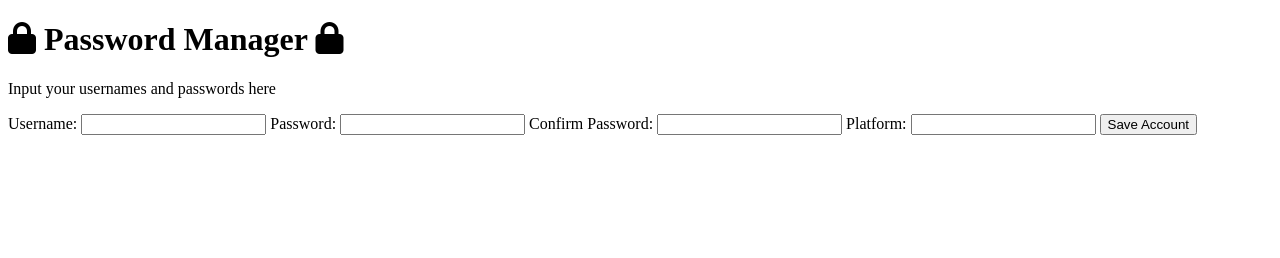
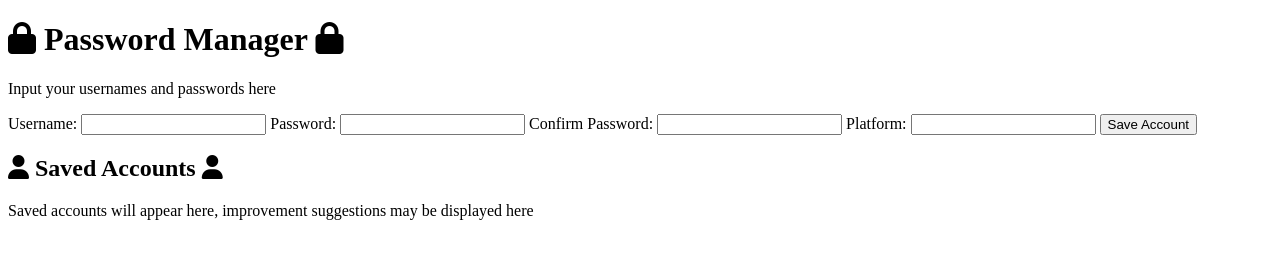
Before and after one commit to Chris-Bratosin/COMP1004-SPA, a plain HTML site: page index.html in a window 1280 px wide. Drawn offline with Linux system fonts and the light colour scheme.

Commit message:
added the accounts section. saved accounts will appear here.

```diff
--- a/index.html
+++ b/index.html
@@ -35,5 +35,18 @@
         </div>
     </div>
 
+    <div class="accounts">
+        <div class="accounts__container">
+            <div class="accounts__content">
+                <h2>
+                    <i class="fa-solid fa-user"></i>
+                    Saved Accounts
+                    <i class="fa-solid fa-user"></i>
+                </h2>
+                <p>Saved accounts will appear here, improvement suggestions may be displayed here </p>
+            </div>
+        </div>
+    </div>
+
 </body>
 </html>
```
